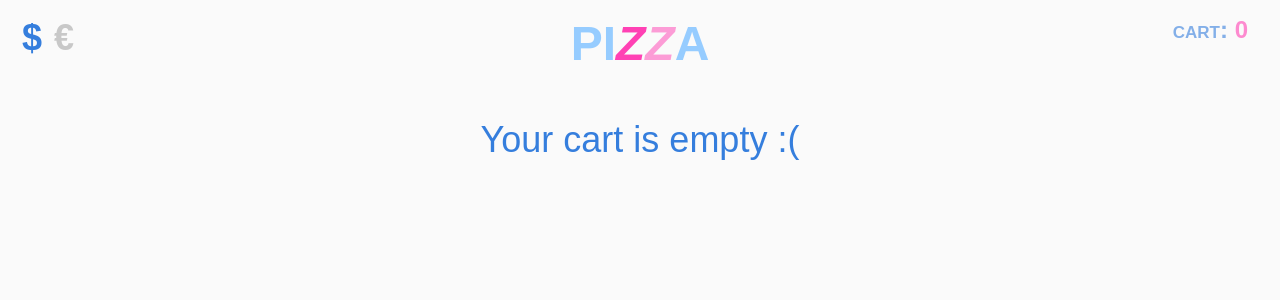
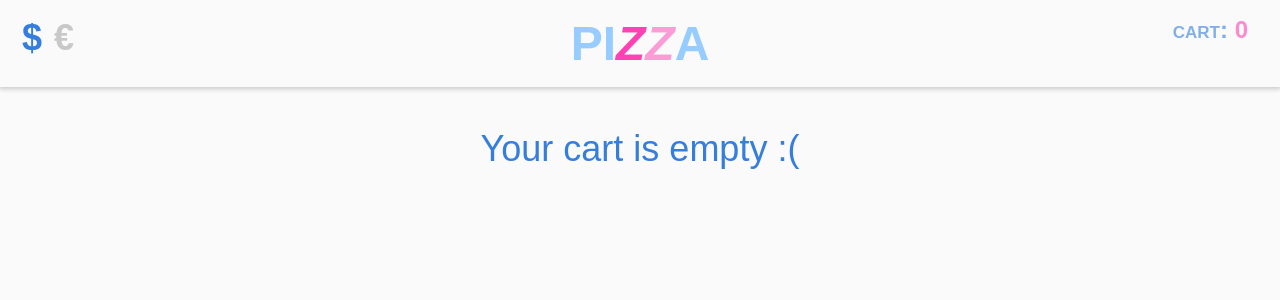
Before and after one commit to iliaznk/pizza, a React (Create React App) app: page /cart in a window 1280 px wide. Shown: the top 300 px of the page. Built offline with nearby package versions, Linux system fonts and the light colour scheme.

Commit message:
Make header fixed

```diff
--- a/src/App.tsx
+++ b/src/App.tsx
@@ -8,7 +8,7 @@ const App: React.FC = () => {
     <BrowserRouter>
       <div className="App sans-serif">
         <Header />
-        <main className="flex flex-wrap center w-75 mb4">
+        <main className="flex flex-wrap center w-75 mb4 mt5 pt4">
           <RouterSwitch />
         </main>
       </div>
--- a/src/components/common/header/header.tsx
+++ b/src/components/common/header/header.tsx
@@ -56,7 +56,7 @@ export const Header: React.FC = () => {
   }
 
   return (
-    <header className="pv3">
+    <header className="pv3 fixed top-0 w-100 z-999">
       <nav className="tc flex items-center justify-center">
         <div className="absolute left-1 top-1">{renderCurrencyButtons()}</div>
         <Link to="/" className="no-underline">
--- a/src/index.css
+++ b/src/index.css
@@ -3,7 +3,7 @@
   --card-size: 16;
   --card-w: calc(var(--card-size) * 1rem);
   --card-h: calc(var(--card-size) * 1.25rem);
-  --bg-color: #fafafa;
+  --bg-color: rgba(250, 250, 250, var(--bg-color-a, 1));
 }
 
 * {
@@ -12,6 +12,12 @@
 
 html {
   background-color: var(--bg-color);
+}
+
+.App > header {
+  --bg-color-a: 0.5;
+  background-color: var(--bg-color);
+  box-shadow: 0 1px 5px 1px rgba(0, 0, 0, 0.2);
 }
 
 body {
```
